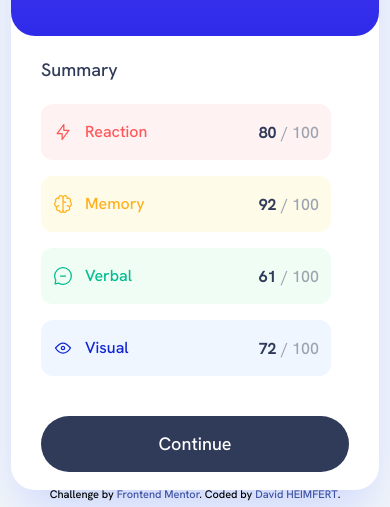
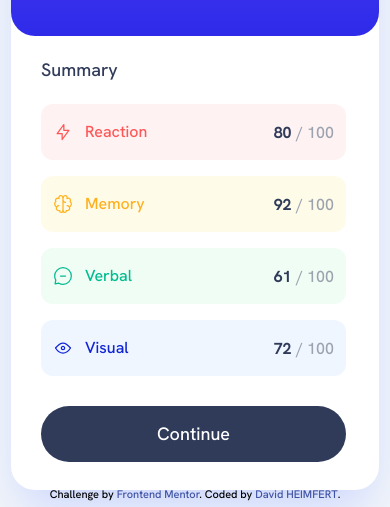
Before and after one commit to DavidDHDH/results-summary-component, a website: page index.html in a window 390 px wide. Shown: the part 337-844 px from the top of the page. Drawn offline with nearby package versions, Linux system fonts and the light colour scheme; files that its build step writes are made by us from their sources.

Commit message:
css + responsive ok

```diff
--- a/index.html
+++ b/index.html
@@ -20,8 +20,10 @@
 
   <body class="bg-slate-100">
     <div
+      id="main-card"
       class="flex h-[512px] w-[737px] rounded-3xl bg-white shadow-2xl shadow-indigo-200 max-md:h-[809px] max-md:w-[368px] max-md:flex-col">
       <div
+        id="left-part"
         class="header w-[368px] rounded-3xl bg-gradient-to-t from-bleu-back to-violet-back px-10 text-center max-md:h-[355px]">
         <h1
           class="my-9 text-2xl font-semibold text-Light-lavender max-md:my-5 max-md:text-lg">
@@ -40,15 +42,16 @@
         </p>
       </div>
 
-      <div class="main flex flex-col px-[40px] max-md:px-[30px]">
-        <!--  marge à modifier MD -->
+      <div
+        id="right-part"
+        class="main flex w-[365px] flex-col px-[40px] max-md:px-[30px]">
         <h3
           class="mb-[15px] mt-9 text-2xl text-Dark-gray-blue max-md:mb-0 max-md:mt-5 max-md:text-lg">
           Summary
         </h3>
-        <div class="mb-[40px] mt-[20px] space-y-4">
+        <div class="mb-[40px] max-md:mb-[30px] mt-[20px] flex flex-col space-y-4">
           <div
-            class="flex h-[56px] w-[290px] items-center justify-between rounded-xl bg-red-50 px-3">
+            class="flex h-[56px] items-center justify-between rounded-xl bg-red-50 px-3">
             <div class="flex text-Light-red max-md:text-base">
               <div class="flex items-center pr-3">
                 <svg
@@ -76,7 +79,7 @@
             </div>
           </div>
           <div
-            class="flex h-[56px] w-[290px] items-center justify-between rounded-xl bg-yellow-50 px-3">
+            class="flex h-[56px] items-center justify-between rounded-xl bg-yellow-50 px-3">
             <div class="flex text-Orangey-yellow max-md:text-base">
               <div class="flex items-center pr-3">
                 <svg
@@ -115,7 +118,7 @@
             </div>
           </div>
           <div
-            class="flex h-[56px] w-[290px] items-center justify-between rounded-xl bg-green-50 px-3">
+            class="flex h-[56px] items-center justify-between rounded-xl bg-green-50 px-3">
             <div class="flex text-Green-teal max-md:text-base">
               <div class="flex items-center pr-3">
                 <svg
@@ -142,7 +145,7 @@
             </div>
           </div>
           <div
-            class="flex h-[56px] w-[290px] items-center justify-between rounded-xl bg-blue-50 px-3">
+            class="flex h-[56px] items-center justify-between rounded-xl bg-blue-50 px-3">
             <div class="flex text-Cobalt-blue max-md:text-base">
               <div class="flex items-center pr-3">
                 <svg
@@ -176,7 +179,7 @@
           </div>
         </div>
         <div
-          class="flex h-14 items-center justify-center rounded-full bg-Dark-gray-blue text-white hover:cursor-pointer hover:bg-gradient-to-t hover:from-bleu-back hover:to-violet-back">
+          class="h-14 flex items-center justify-center rounded-full bg-Dark-gray-blue text-white first-line:flex hover:cursor-pointer hover:bg-gradient-to-t hover:from-bleu-back hover:to-violet-back">
           Continue
         </div>
       </div>
--- a/tailwind.config.js
+++ b/tailwind.config.js
@@ -17,8 +17,8 @@ module.exports = {
         "Dark-gray-blue": "hsl(224, 30%, 27%)",
       },
       fontFamily: {
-        "hanken-grotesk": ["Hanken Grotesk", "sans-serif"]
-      }
+        "hanken-grotesk": ["Hanken Grotesk", "sans-serif"],
+      },
     },
   },
   plugins: [],
```
Also changed, not shown: dist/output.css (added), 1 other file.
